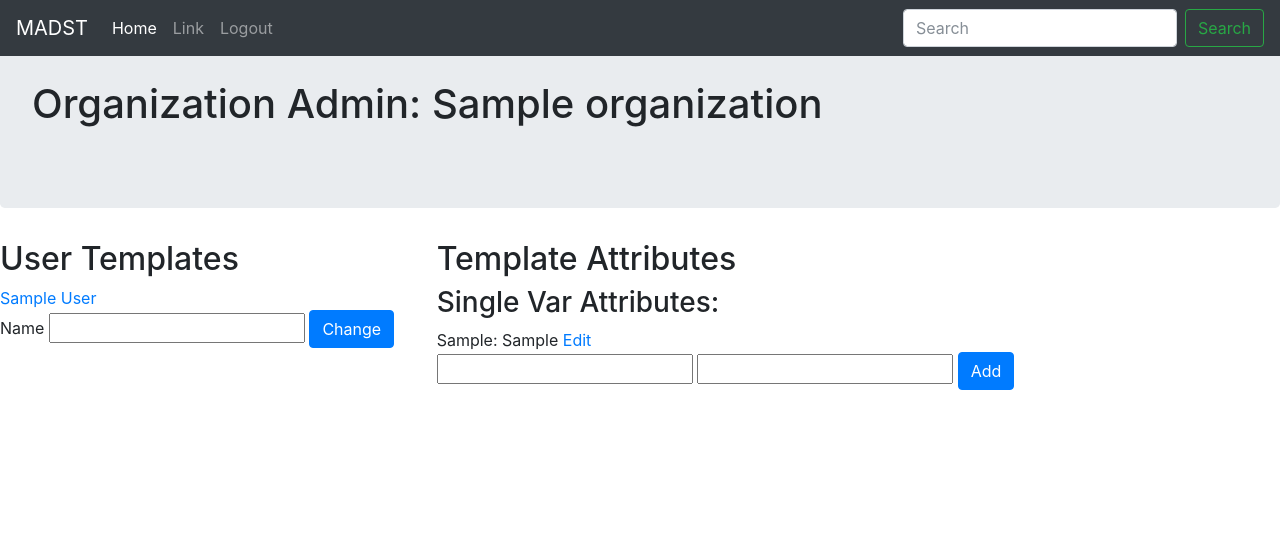
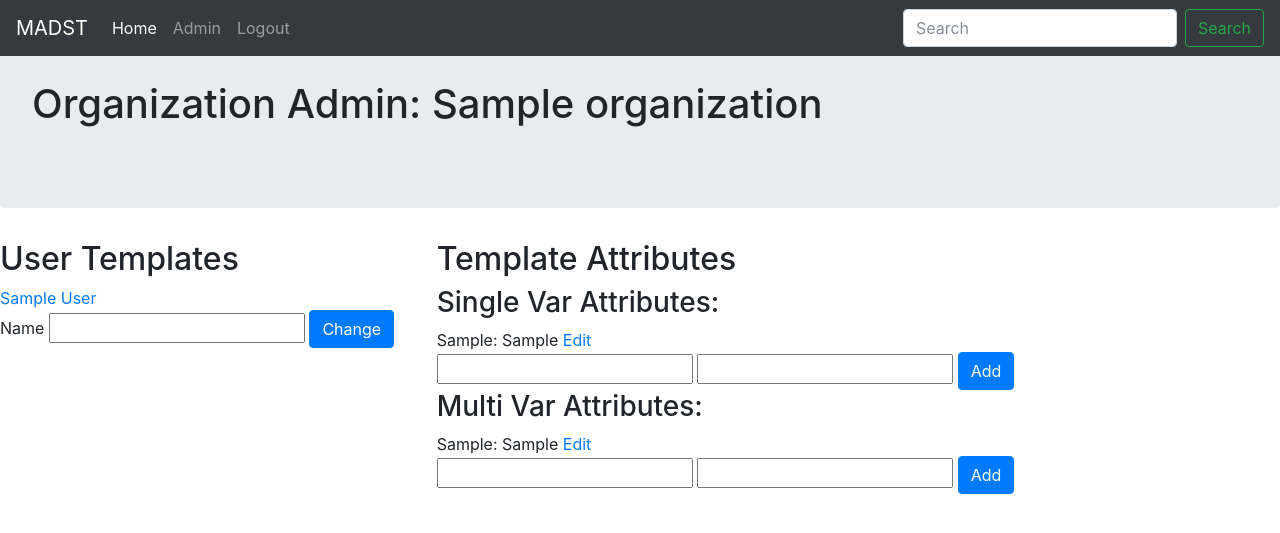
Before and after one commit to graysonhead/MADST, a Flask app: page /admin/org/template in a window 1280 px wide. Shown: the top 533 px of the page. Run offline with Flask 2, Linux system fonts and the light colour scheme; tables that the repository leaves empty hold one stand-in row (values such as "Sample post"); parts of the project's set-up code (start-up, migrations or seed data) failed here and were passed over; some libraries are stand-ins or nearby versions.

Commit message:
Admin Pages Improvements

```diff
--- a/app/forms.py
+++ b/app/forms.py
@@ -22,6 +22,17 @@ class KeyValueAdd(Form):
 	value = StringField('Value', validators=[DataRequired()])
 
 class KeyValueModify(Form):
-	key = StringField('Attribute Name', validators=[DataRequired()])
-	value = StringField('Value', validators=[DataRequired()])
-	delete = BooleanField('delete', default=False)
+	mod_key = StringField('Attribute Name', validators=[DataRequired()])
+	mod_value = StringField('Value', validators=[DataRequired()])
+	mod_delete = BooleanField('delete', default=False)
+
+
+class MultiKeyValueAdd(Form):
+	mkey = StringField('Attribute Name', validators=[DataRequired()])
+	mvalue = StringField('Value', validators=[DataRequired()])
+
+
+class MultiKeyValueModify(Form):
+	mod_mkey = StringField('Attribute Name', validators=[DataRequired()])
+	mod_mvalue = StringField('Value', validators=[DataRequired()])
+	mod_mdelete = BooleanField('delete', default=False)
--- a/app/templates/admin_org_template.html
+++ b/app/templates/admin_org_template.html
@@ -26,8 +26,8 @@
                 {% for sv in single_attributes %}
                     {% if sv.id == selected_single_attribute %}
                     <div>
-                        <form action="" method="post" name="addkv">
-                            {{ svform.key }} {{ svform.value }} Remove {{ svform.delete }} <input class="btn btn-primary" type="submit" value="Change">
+                        <form action="" method="post" name="changekv">
+                            {{ svform.mod_key }} {{ svform.mod_value }} Remove {{ svform.mod_delete }} <input class="btn btn-primary" type="submit" value="Change">
                         </form>
                     </div>
                     {% else %}
@@ -37,8 +37,29 @@
                     {% endif %}
                 {% endfor %}
             <div>
-                <form>
+                <form action="" method="post" name="addkv">
                 {{ new_sv_form.key }} {{ new_sv_form.value }} <input class="btn btn-primary" type="submit" value="Add">
+                </form>
+            </div>
+        </div>
+                <div>
+            <h3>Multi Var Attributes:</h3>
+                {% for mv in multi_attributes %}
+                    {% if mv.id == selected_multi_attribute %}
+                    <div>
+                        <form action="" method="post" name="changekv">
+                            {{ mvform.mod_mkey }} {{ mvform.mod_mvalue }} Remove {{ mvform.mod_mdelete }} <input class="btn btn-primary" type="submit" value="Change">
+                        </form>
+                    </div>
+                    {% else %}
+                    <div>
+                        {{ mv.key }}:  {{ mv.value }} <a href={{ url_for('admin_org_template', template_id=template.id, selected_multi_attribute=mv.id) }}>Edit</a>
+                    </div>
+                    {% endif %}
+                {% endfor %}
+            <div>
+                <form action="" method="post" name="addkv">
+                {{ new_mvform.mkey }} {{ new_mvform.mvalue }} <input class="btn btn-primary" type="submit" value="Add">
                 </form>
             </div>
         </div>
--- a/app/templates/base.html
+++ b/app/templates/base.html
@@ -20,10 +20,10 @@
       <div class="collapse navbar-collapse" id="navbarCollapse">
         <ul class="navbar-nav mr-auto">
           <li class="nav-item active">
-            <a class="nav-link" href="#">Home <span class="sr-only">(current)</span></a>
+            <a class="nav-link" href={{ url_for("index") }}>Home <span class="sr-only">(current)</span></a>
           </li>
           <li class="nav-item">
-            <a class="nav-link" href="#">Link</a>
+            <a class="nav-link" href={{ url_for("admin") }}>Admin</a>
           </li>
           <li class="nav-item">
             <a class="nav-link" href="/logout">Logout</a>
--- a/app/views.py
+++ b/app/views.py
@@ -1,7 +1,7 @@
 from flask import render_template, flash, redirect, url_for, request
 from app import app, db, models, g, login_manager, login_user, logout_user, login_required, current_user
 from .decorators import required
-from .forms import LoginForm, PasswordChange, AddName, KeyValueAdd, KeyValueModify
+from .forms import LoginForm, PasswordChange, AddName, KeyValueAdd, KeyValueModify, MultiKeyValueAdd, MultiKeyValueModify
 
 # from flask.ext.permissions.decorators import user_is, user_has
 
@@ -76,6 +76,14 @@ def admin_orgs():
 		title='Organization Admin',
 		orgs=orgs
 	)
+@required('Admin')
+@login_required
+@app.route('/admin', methods=['GET'])
+def admin():
+	return render_template(
+		'admin.html',
+		title='Admin'
+	)
 
 @required('Admin')
 @login_required
@@ -121,25 +129,29 @@ def admin_org():
 @app.route('/admin/org/template', methods=['GET', 'POST'])
 def admin_org_template(**kwargs):
 	""" Allows viewing and modification of Organization Attributes"""
-
+	selected_single_attribute = request.args.get('selected_single_attribute', default=0, type=int)
+	selected_multi_attribute = request.args.get('selected_multi_attribute', default=0, type=int)
+	""" Forms """
+	svform = KeyValueModify()
+	new_sv_form = KeyValueAdd()
+	form = AddName()
+	mvform = MultiKeyValueModify()
+	new_mvform = MultiKeyValueAdd()
 	if request.method == 'POST':
-		selected_single_attribute = request.args.get('selected_single_attribute', default=0, type=int)
-		svform = KeyValueModify()
-		new_sv_form = KeyValueAdd()
-		form = AddName()
 		template_id = request.args.get('template_id', default=1, type=int)
-		if svform.key.data or svform.delete.data == True:
+		""" Single Value Logic """
+		if svform.mod_key.data or svform.mod_delete.data == True:
 			sesh = db.session()
 			try:
 				if selected_single_attribute:
 					single_atrib = sesh.query(models.SingleAttributes).filter_by(id=selected_single_attribute).first()
-					if svform.delete.data == True:
+					if svform.mod_delete.data == True:
 						sesh.delete(single_atrib)
 						sesh.commit()
-						flash("Attribute Deleted")
+						flash("Attribute {} Deleted".format(single_atrib.key + ': ' + single_atrib.value))
 					else:
-						single_atrib.key = svform.key.data
-						single_atrib.value = svform.value.data
+						single_atrib.key = svform.mod_key.data
+						single_atrib.value = svform.mod_value.data
 						sesh.add(single_atrib)
 						sesh.commit()
 						flash("Attribute Editied")
@@ -149,7 +161,6 @@ def admin_org_template(**kwargs):
 			finally:
 				sesh.close()
 		if new_sv_form.key.data:
-			return("Dataishere")
 			sesh = db.session()
 			try:
 				template = sesh.query(models.UserTemplate).filter_by(id=template_id).first()
@@ -162,25 +173,59 @@ def admin_org_template(**kwargs):
 				raise
 			finally:
 				sesh.close()
+		""" Multi Var Logic """
+		if mvform.mod_mkey.data or mvform.mod_mdelete.data == True:
+			sesh = db.session()
+			try:
+				if selected_multi_attribute:
+					multi_atrib = sesh.query(models.MultiAttributes).filter_by(id=selected_multi_attribute).first()
+					if mvform.mod_mdelete.data == True:
+						sesh.delete(multi_atrib)
+						sesh.commit()
+						flash("Attribute {} Deleted".format(multi_atrib.key + ': ' + multi_atrib.value))
+					else:
+						multi_atrib.key = mvform.mod_mkey.data
+						multi_atrib.value = mvform.mod_mvalue.data
+						sesh.add(multi_atrib)
+						sesh.commit()
+						flash("Attribute Editied")
+			except:
+				sesh.rollback()
+				raise
+			finally:
+				sesh.close()
+		if new_mvform.mkey.data:
+			sesh = db.session()
+			try:
+				template = sesh.query(models.UserTemplate).filter_by(id=template_id).first()
+				template.add_multi_attribute(new_mvform.mkey.data, new_mvform.mvalue.data)
+				sesh.add(template)
+				sesh.commit()
+				flash("Attribute Added")
+			except:
+				sesh.rollback()
+				raise
+			finally:
+				sesh.close()
 		return (redirect(url_for('admin_org_template', template_id=template_id)))
 	if request.method == 'GET':
-		""" Forms """
-		form = AddName()
-		svform = KeyValueModify()
-		new_sv_form = KeyValueAdd()
-		""" Template will replace selected attribute with a form allowing for editing """
-		selected_single_attribute = request.args.get('selected_single_attribute', default=0, type=int)
 		sesh = db.session()
 		try:
 			template = sesh.query(models.UserTemplate).filter_by(id=request.args.get('template_id', default=1, type=int)).first()
 			org = sesh.query(models.Organization).filter_by(id=template.organization).first()
 			templates = org.templates
 			single_attributes = template.single_attributes
+			multi_attributes = template.multi_attributes
 			""" Get Selected Attribute info to populate form, if selected """
 			if selected_single_attribute:
 				single_atrib = sesh.query(models.SingleAttributes).filter_by(id=selected_single_attribute).first()
-				svform.key.data = single_atrib.key
-				svform.value.data = single_atrib.value
+				svform.mod_key.data = single_atrib.key
+				svform.mod_value.data = single_atrib.value
+			""" Get Selected Multi Attribute to populate form, if selected """
+			if selected_multi_attribute:
+				multi_atrib = sesh.query(models.MultiAttributes).filter_by(id=selected_multi_attribute).first()
+				mvform.mod_mkey.data = multi_atrib.key
+				mvform.mod_mvalue.data = multi_atrib.value
 		except:
 			sesh.rollback()
 			raise
@@ -191,12 +236,16 @@ def admin_org_template(**kwargs):
 			form=form,
 			svform=svform,
 			single_attributes=single_attributes,
+			multi_attributes=multi_attributes,
 			title='Template Admin: {} ({})'.format(template.name.title(), org.name.title()),
 			org=org,
 			templates=templates,
 			selected_single_attribute=selected_single_attribute,
+			selected_multi_attribute=selected_multi_attribute,
 			template=template,
-			new_sv_form=new_sv_form
+			new_sv_form=new_sv_form,
+			mvform=mvform,
+			new_mvform=new_mvform
 		)
 
 @app.route('/sec1', methods=['GET'])
```
Also changed, not shown: app/templates/admin.html (added, +16 -0 lines).
